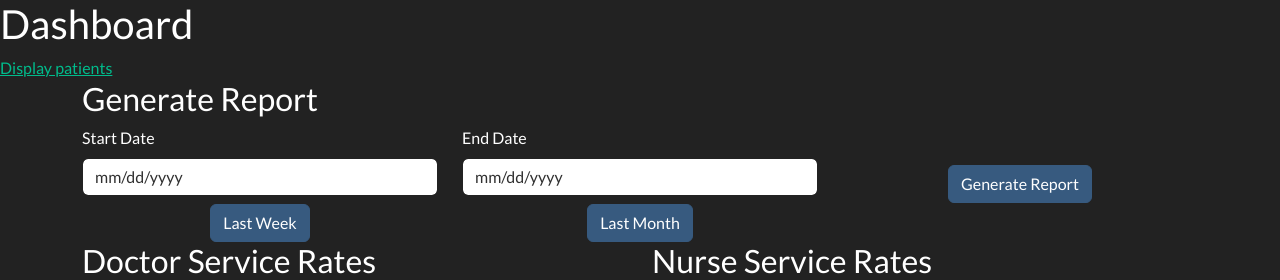
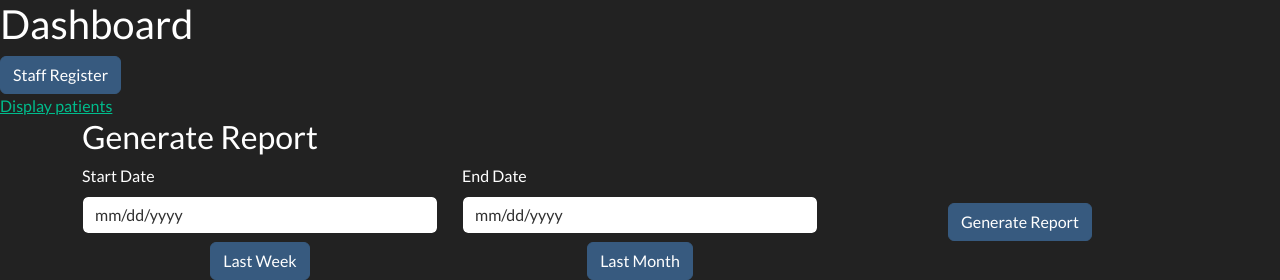
Before and after one commit to adam-selman/DaESD-Assignment-2, a Django app: page /admin_dashboard/ in a window 1280 px wide. Shown: the part 72-352 px from the top of the page. Run offline with Django 5.2, Linux system fonts and the light colour scheme; the visitor is signed in with stand-in values (Sample User, id 1); some libraries are stand-ins or nearby versions.

Commit message:
add dashboard button

```diff
--- a/DESD_2024/SmartCare/SCS/templates/admin_dashboard.html
+++ b/DESD_2024/SmartCare/SCS/templates/admin_dashboard.html
@@ -2,6 +2,12 @@
 {% block content%}
 {% include 'CheckSession.html' %}
 <h2>Dashboard</h2>
+
+<div>
+    {% if user.is_authenticated %}
+    <a href="{% url 'staff_register' %}" class="btn btn-primary">Staff Register</a>
+    {% endif %}
+</div>
 
 <div>
     {% if user.is_authenticated %}
```
